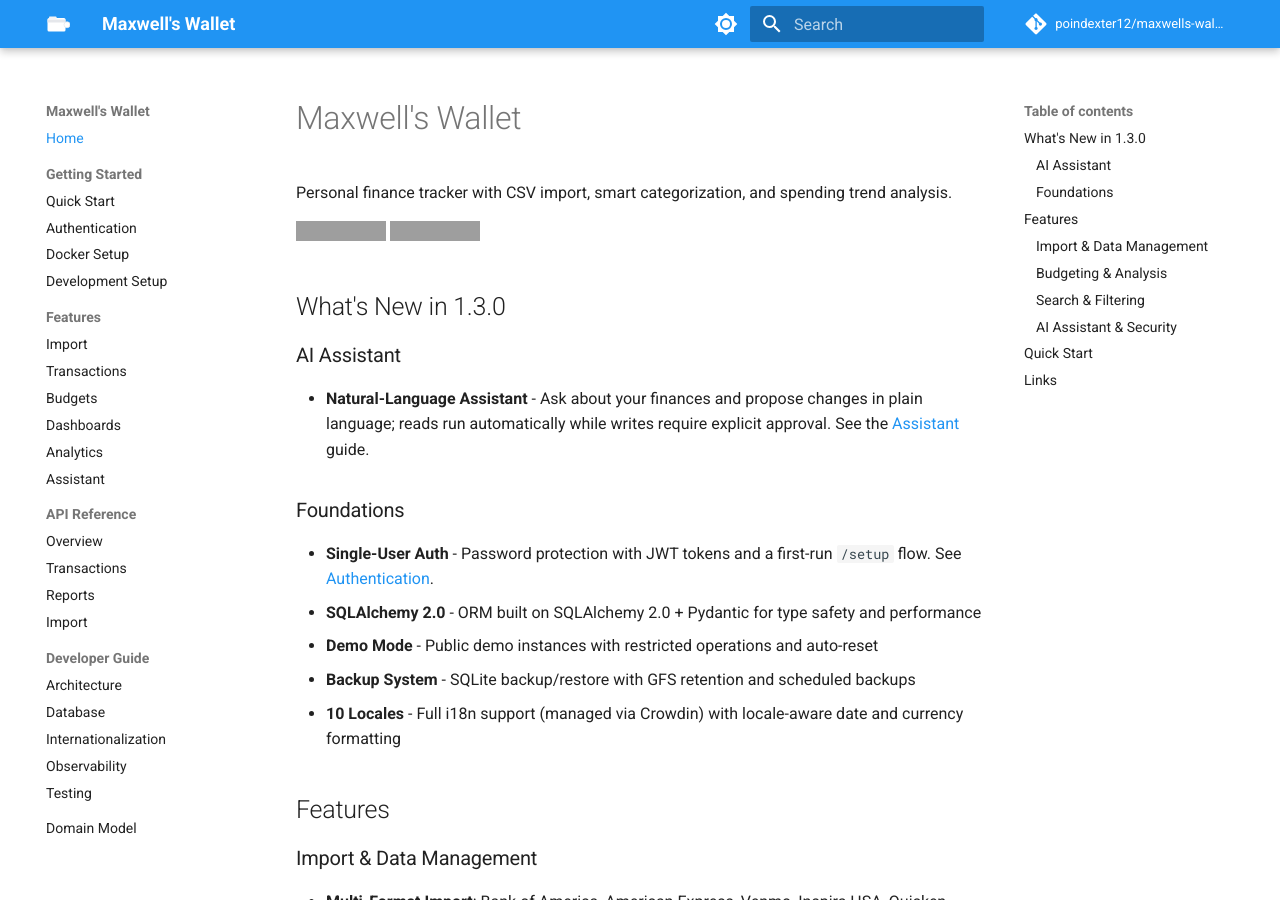
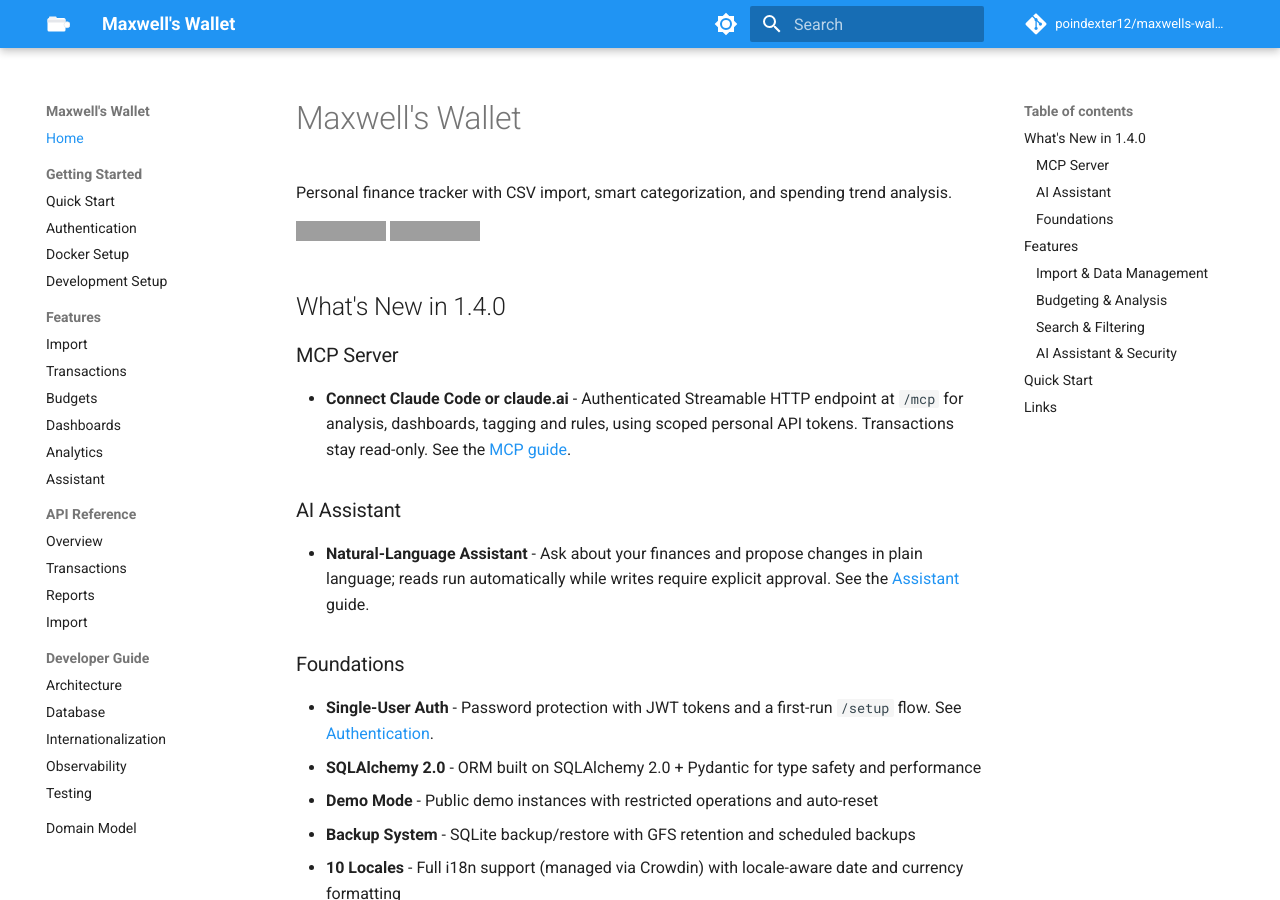
Before and after one commit to poindexter12/maxwells-wallet, an MkDocs documentation site: the page built from docs-site/index.md, in a window 1280 px wide and 900 px high. Built offline with MkDocs 1.6.1 and Material for MkDocs 9.7.7, drawn with Linux system fonts in a browser that asks for light colours; comment, search, counter and statistics services are not loaded; grey boxes are pictures that could not be loaded.

```diff
--- a/docs-site/index.md
+++ b/docs-site/index.md
@@ -5,7 +5,10 @@ Personal finance tracker with CSV import, smart categorization, and spending tre
 [![CI](https://github.com/poindexter12/maxwells-wallet/actions/workflows/ci.yaml/badge.svg)](https://github.com/poindexter12/maxwells-wallet/actions/workflows/ci.yaml)
 [![Release](https://img.shields.io/github/v/release/poindexter12/maxwells-wallet?label=release)](https://github.com/poindexter12/maxwells-wallet/releases)
 
-## What's New in 1.3.0
+## What's New in 1.4.0
+
+### MCP Server
+- **Connect Claude Code or claude.ai** - Authenticated Streamable HTTP endpoint at `/mcp` for analysis, dashboards, tagging and rules, using scoped personal API tokens. Transactions stay read-only. See the [MCP guide](https://github.com/poindexter12/maxwells-wallet/blob/main/docs/mcp.md).
 
 ### AI Assistant
 - **Natural-Language Assistant** - Ask about your finances and propose changes in plain language; reads run automatically while writes require explicit approval. See the [Assistant](features/assistant.md) guide.
```
Also changed, not shown: CHANGELOG.md (+8 -0 lines), README.md (+7 -2 lines), 4 other files.
